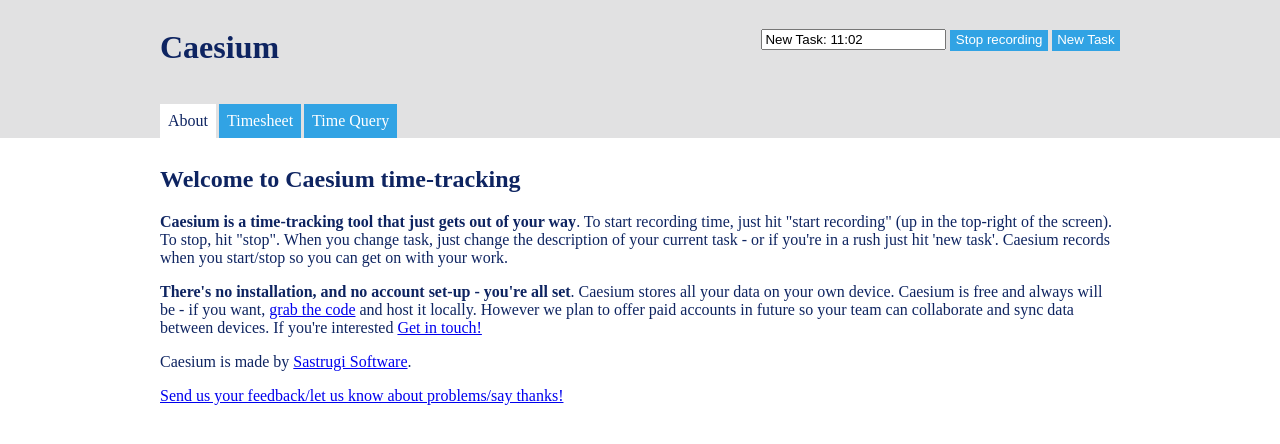
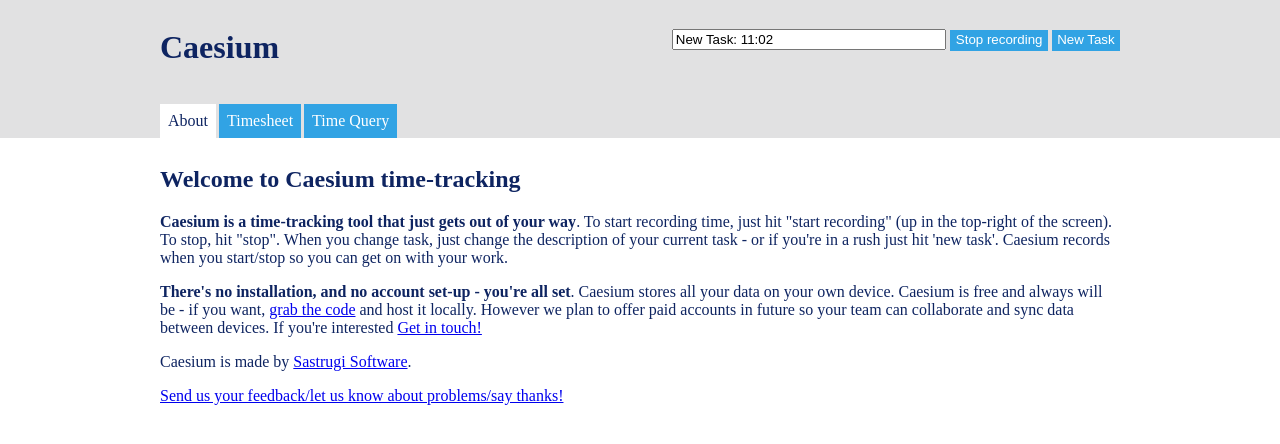
Before and after one commit to tomcarver/caesium, a website: page public/index.html in a window 1280 px wide. Both pictures are taken after a click on the button "Start recording". Drawn offline with nearby package versions, Linux system fonts and the light colour scheme; some packages are replaced by stand-ins of ours.

Commit message:
make current task box wider

```diff
--- a/public/style/style.css
+++ b/public/style/style.css
@@ -151,6 +151,10 @@
 	display:block;
 }
 
+#task {
+	width: 20em;
+}
+
 /* jQuery UI */
 
 .ui-state-default,
```
